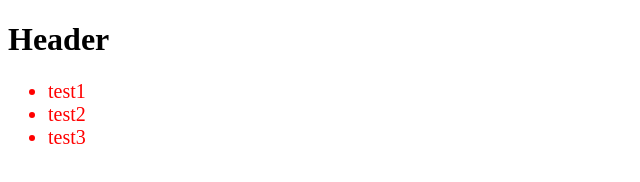
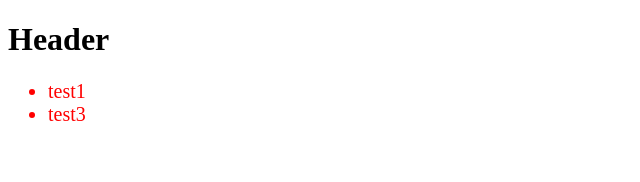
Before and after one commit to sharomov-a/test, a plain HTML site: page test.html in a window 1280 px wide. Shown: the full height of the page, 0-640 px from the left. Drawn offline with Linux system fonts and the light colour scheme.

Commit message:
li deleted

```diff
--- a/test.html
+++ b/test.html
@@ -16,7 +16,6 @@
     <h1>Header</h1>
 	<ul>
 		<li>test1</li>
-		<li>test2</li>
 		<li>test3</li>
 	</ul>
 </body>
```
